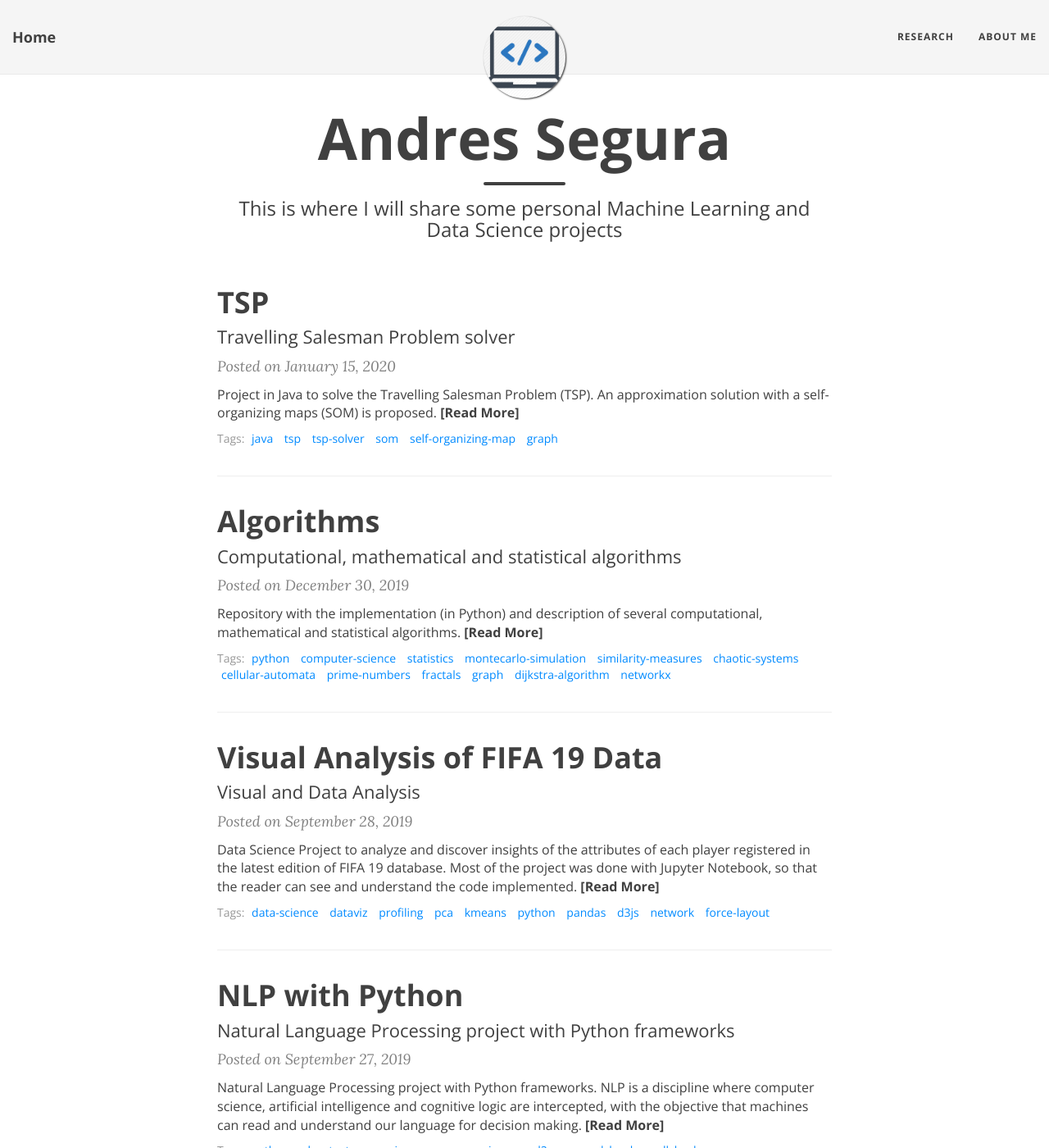
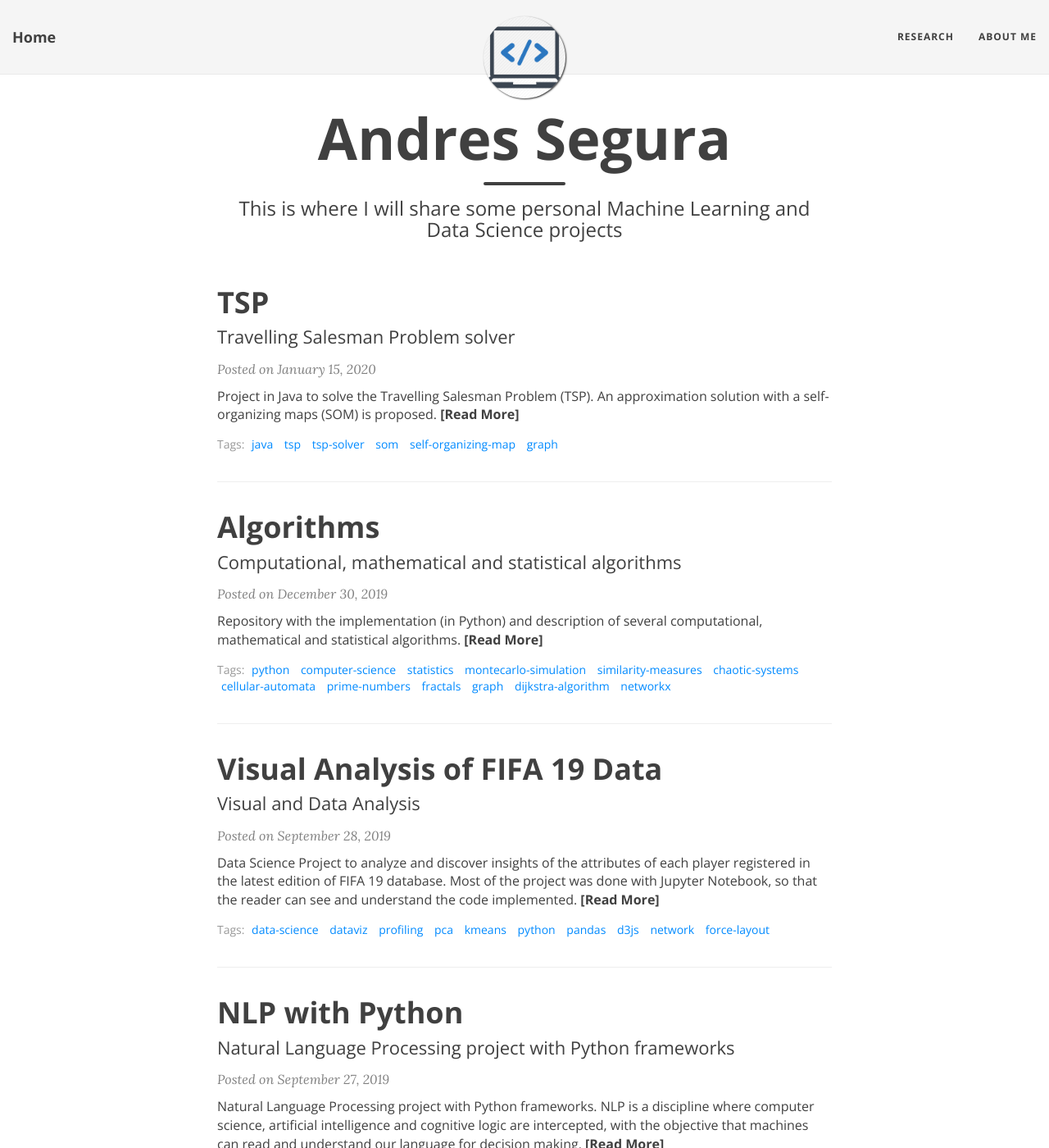
Before and after one commit to ansegura7/ansegura7.github.io, a Jekyll site: the page built from index.html, in a window 1280 px wide and 1400 px high. Shown: the whole window at 82% size. Built offline with Jekyll 4.4.1, drawn with Linux system fonts in a browser that asks for light colours; nearby versions of some CDN libraries; the list of posts is cut into pages by our own code.

Commit message:
Update Style
The main CSS file was updated.

```diff
--- a/css/main.css
+++ b/css/main.css
@@ -341,12 +341,12 @@ footer .theme-by {
 .post-preview .post-subtitle {
   margin: 0;
   font-weight: 300;
-  margin-bottom: 10px;
+  margin-bottom: 15px;
 }
 .post-preview .post-meta,
 .post-heading .post-meta {
   color: #808080;
-  font-size: 18px;
+  font-size: 16px;
   font-style: italic;
   margin: 0 0 10px;
 }
@@ -413,7 +413,7 @@ footer .theme-by {
 
 @media only screen and (min-width: 768px) {
   .post-preview .blog-tags {
-    margin-top: 10px;
+    margin-top: 15px;
   }
 }
 
```
